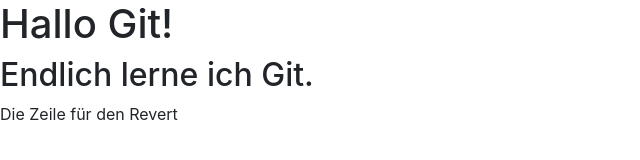
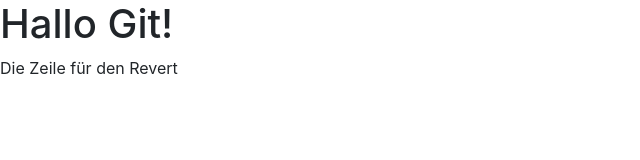
Before and after one commit to ArtemSkrypniak/git--buch-website, a plain HTML site: page index.html in a window 1280 px wide. Shown: the whole page, without its empty margins (0-640 px from the left). Drawn offline with nearby package versions, Linux system fonts and the light colour scheme.

Commit message:
Revert "Ändere Überschrift und Titel"
This reverts commit 3977f044e26a60ecc47ac8f62b30043a66f966a5.

```diff
--- a/index.html
+++ b/index.html
@@ -12,7 +12,6 @@
   </head>
   <body>
     <h1>Hallo Git!</h1>
-	<h2>Endlich lerne ich Git.</h2>
 
     <!-- Optional JavaScript -->
     <!-- jQuery first, then Popper.js, then Bootstrap JS -->
```
